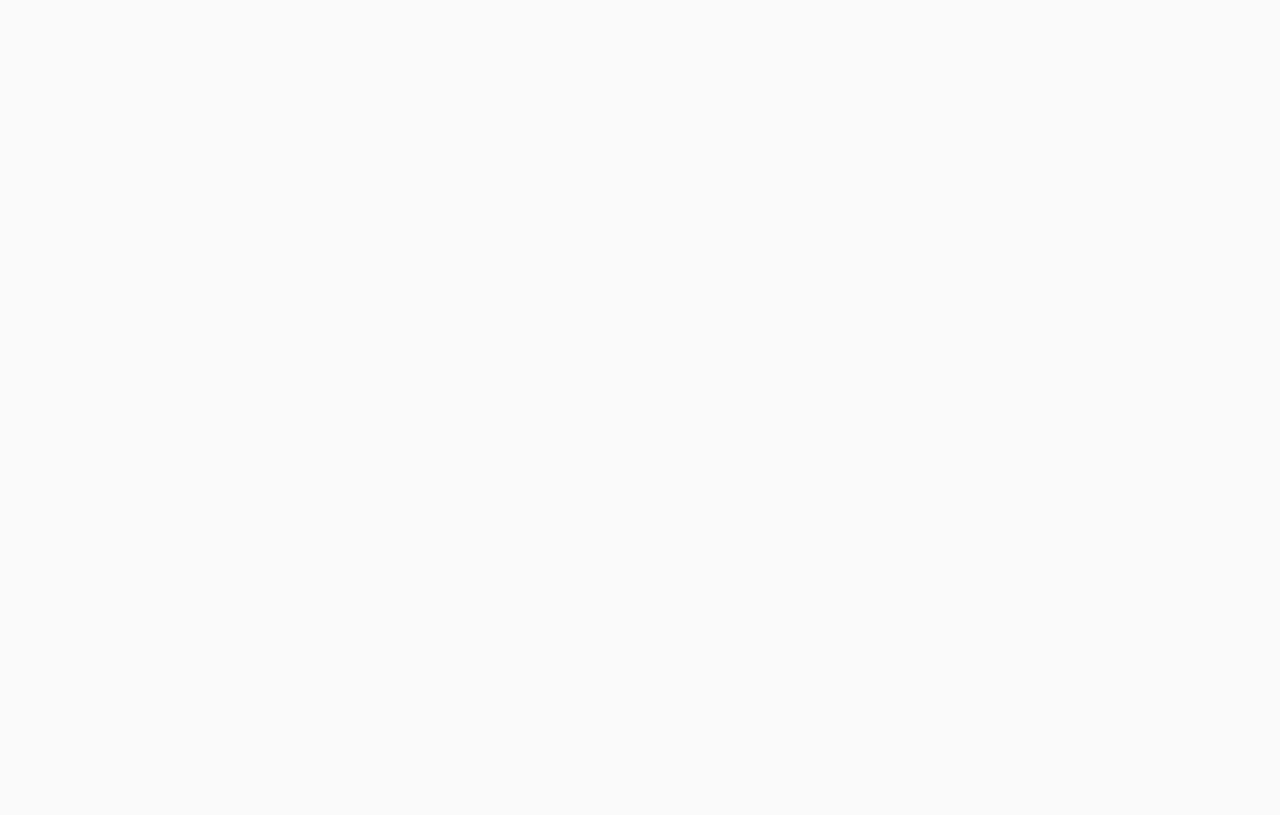
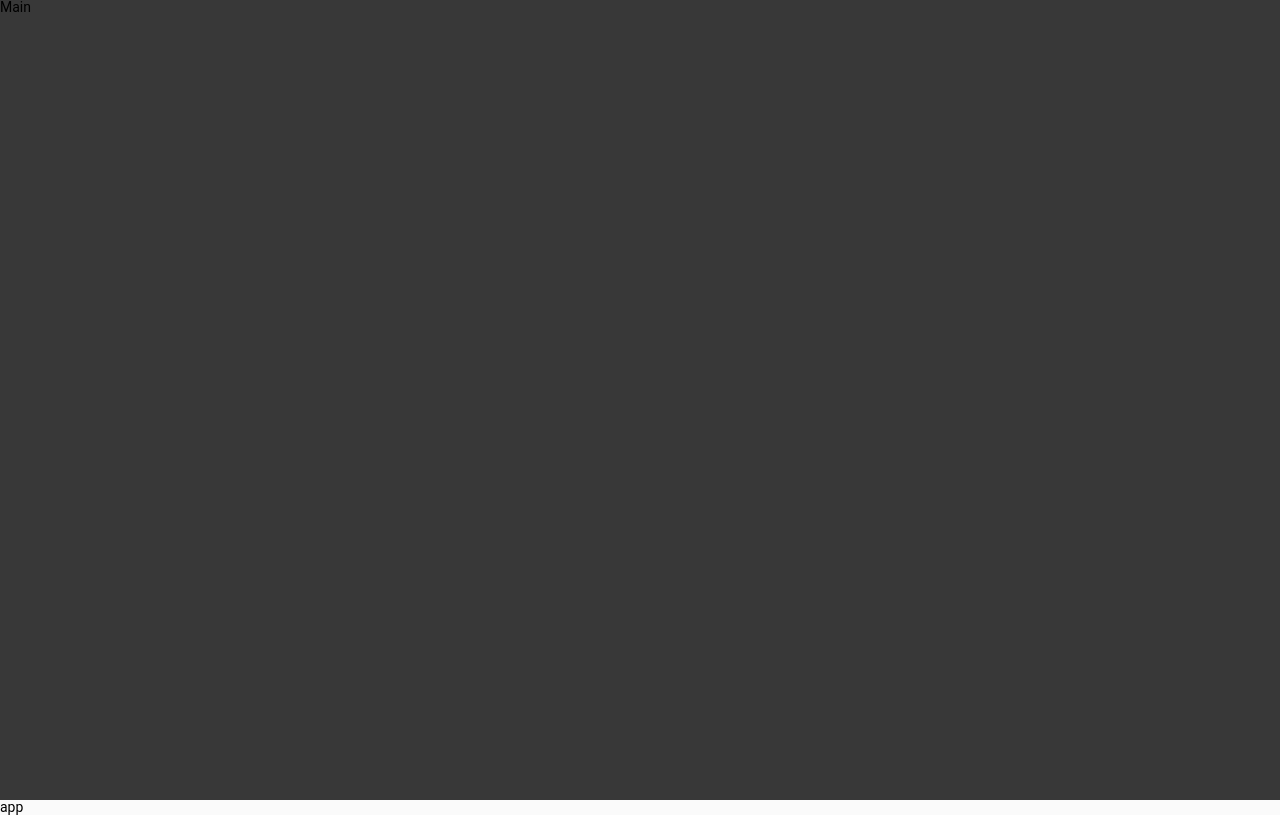
Before and after one commit to ushink/attestation-skypro, a React (Create React App) app: page / in a window 1280 px wide. Built offline with nearby package versions, Linux system fonts and the light colour scheme.

Commit message:
setup routing page

```diff
--- a/src/App.js
+++ b/src/App.js
@@ -1,9 +1,12 @@
 import { AppGlobal } from './App.styles.js';
+import { AppRoutes } from './routes.jsx';
 
 function App() {
     return (
         <>
             <AppGlobal />
+            <AppRoutes />
+            <h1>app</h1>
         </>
     );
 }
--- a/src/index.js
+++ b/src/index.js
@@ -1,10 +1,13 @@
 import React from 'react';
 import ReactDOM from 'react-dom/client';
 import App from './App';
+import { BrowserRouter } from 'react-router-dom';
 
 const root = ReactDOM.createRoot(document.getElementById('root'));
 root.render(
     <React.StrictMode>
-        <App />
+        <BrowserRouter>
+            <App />
+        </BrowserRouter>
     </React.StrictMode>
 );
--- /dev/null
+++ b/src/routes.jsx
@@ -0,0 +1,12 @@
+import { Route, Routes } from 'react-router-dom';
+import { Main } from './pages/main/Main';
+import { NotFound } from './pages/404/NotFound';
+
+export const AppRoutes = () => {
+    return (
+        <Routes>
+            <Route path="/" element={<Main />}></Route>
+            <Route path="*" element={<NotFound />}></Route>
+        </Routes>
+    );
+};
```
